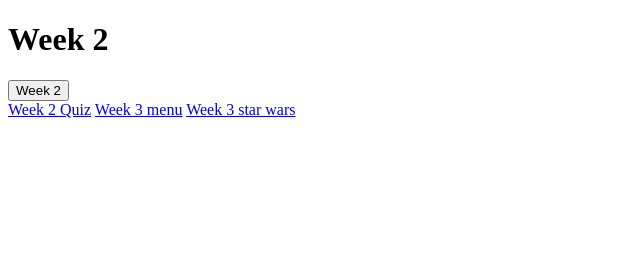
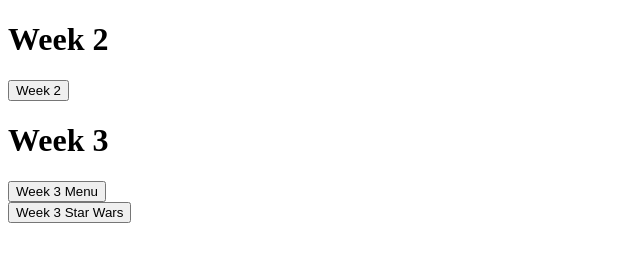
Before and after one commit to Stuflo19/Authoring, a plain HTML site: page index.html in a window 1280 px wide. Shown: the whole page, without its empty margins (0-640 px from the left). Drawn offline with Linux system fonts and the light colour scheme.

Commit message:
Submit buttons

```diff
--- a/index.html
+++ b/index.html
@@ -7,13 +7,17 @@
   <body>
     <h1>Week 2</h1>
     <form action="file:///D:/Uni/First%20Year/Authoring/Progress/Authoring/Week%202/quizHome.html" method="get">
-      <input type="submit" name="" value="Week 2">
+      <input type="submit" value="Week 2">
     </form>
-    <a href="file:///D:/Uni/First%20Year/Authoring/Progress/Authoring/Week%202/quizHome.html">Week 2 Quiz</a>
 
-    <a href="file:///D:/Uni/First%20Year/Authoring/Progress/Authoring/Wk3/menu.html">Week 3 menu</a>
+<h1>Week 3</h1>
+    <form action="file:///D:/Uni/First%20Year/Authoring/Progress/Authoring/Wk3/menu.html" method="get">
+      <input type="submit" value="Week 3 Menu">
+    </form>
 
-    <a href="file:///D:/Uni/First%20Year/Authoring/Progress/Authoring/Wk3/starwars.html">Week 3 star wars</a>
+    <form action="file:///D:/Uni/First%20Year/Authoring/Progress/Authoring/Wk3/starwars.html" method="get">
+      <input type="submit" value="Week 3 Star Wars">
+    </form>
 
   </body>
 </html>
```
